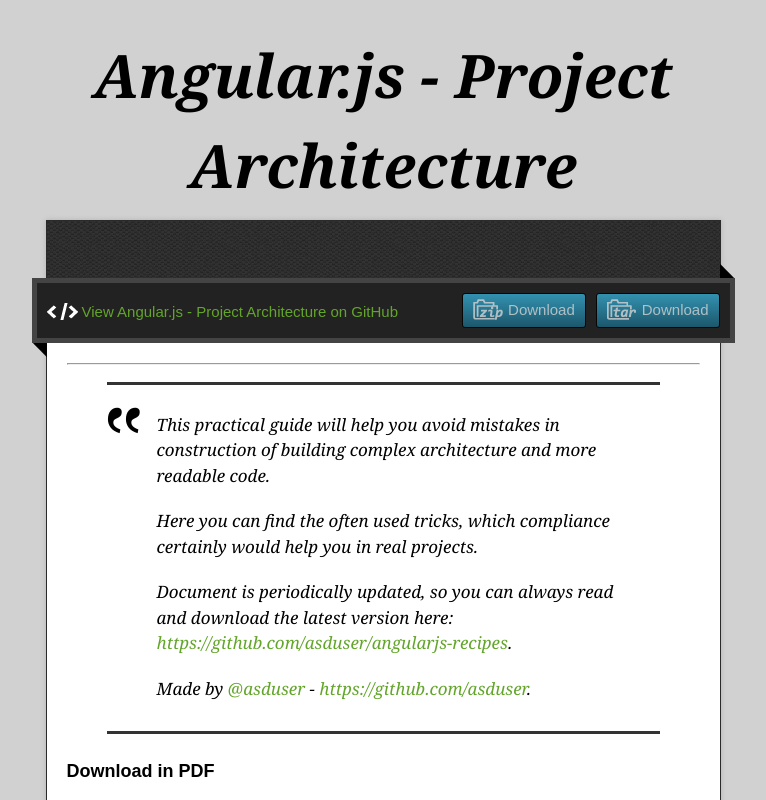
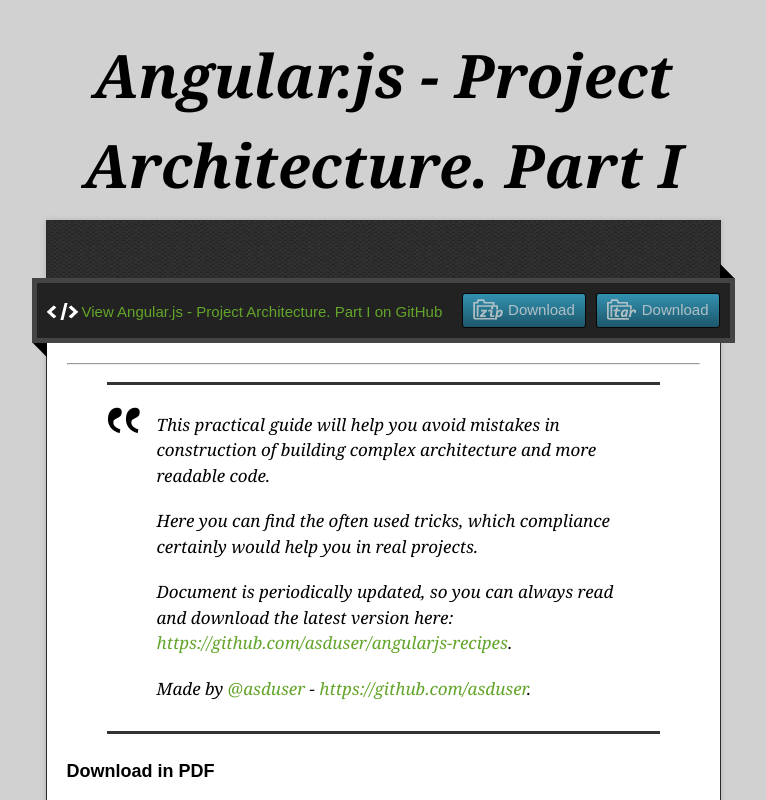
Before and after one commit to asduser/angularjs-recipes, a plain HTML site: page index.html in a window 1280 px wide. Shown: the top 800 px of the page, without its empty margins (257-1023 px from the left). Drawn offline with nearby package versions, Linux system fonts and the light colour scheme.

```diff
--- a/index.html
+++ b/index.html
@@ -11,7 +11,7 @@
   <script type="text/javascript" src="https://ajax.googleapis.com/ajax/libs/jquery/1.7.1/jquery.min.js"></script>
   <script type="text/javascript" src="javascripts/script.js"></script>
 
-  <title>Angular.js - Project Architecture</title>
+  <title>Angular.js - Project Architecture. Part I</title>
   <meta name="description" content="">
 
   <meta name="viewport" content="width=device-width,initial-scale=1">
@@ -22,7 +22,7 @@
 
   <div class="wrapper">
     <header>
-      <h1 class="title">Angular.js - Project Architecture</h1>
+      <h1 class="title">Angular.js - Project Architecture. Part I</h1>
     </header>
     <div id="container">
       <p class="tagline"></p>
@@ -31,7 +31,7 @@
         <div class="inner">
           <a href="https://github.com/asduser/angularjs-recipes/tarball/master" class="download-button tar"><span>Download</span></a>
           <a href="https://github.com/asduser/angularjs-recipes/zipball/master" class="download-button zip"><span>Download</span></a>
-          <a href="https://github.com/asduser/angularjs-recipes" class="code">View Angular.js - Project Architecture on GitHub</a>
+          <a href="https://github.com/asduser/angularjs-recipes" class="code">View Angular.js - Project Architecture. Part I on GitHub</a>
         </div>
         <span class="blc"></span><span class="trc"></span>
         </div>
@@ -617,7 +617,7 @@
     </div>
     <footer>
       <div class="owner">
-      <p><a href="https://github.com/asduser" class="avatar"><img src="https://avatars1.githubusercontent.com/u/9800987?v=3&amp;s=60" width="48" height="48"></a> <a href="https://github.com/asduser">asduser</a> maintains <a href="https://github.com/asduser/angularjs-recipes">Angular.js - Project Architecture</a></p>
+      <p><a href="https://github.com/asduser" class="avatar"><img src="https://avatars1.githubusercontent.com/u/9800987?v=3&amp;s=60" width="48" height="48"></a> <a href="https://github.com/asduser">asduser</a> maintains <a href="https://github.com/asduser/angularjs-recipes">Angular.js - Project Architecture. Part I</a></p>
 
 
       </div>
```
Also changed, not shown: params.json (+1 -1 lines).
